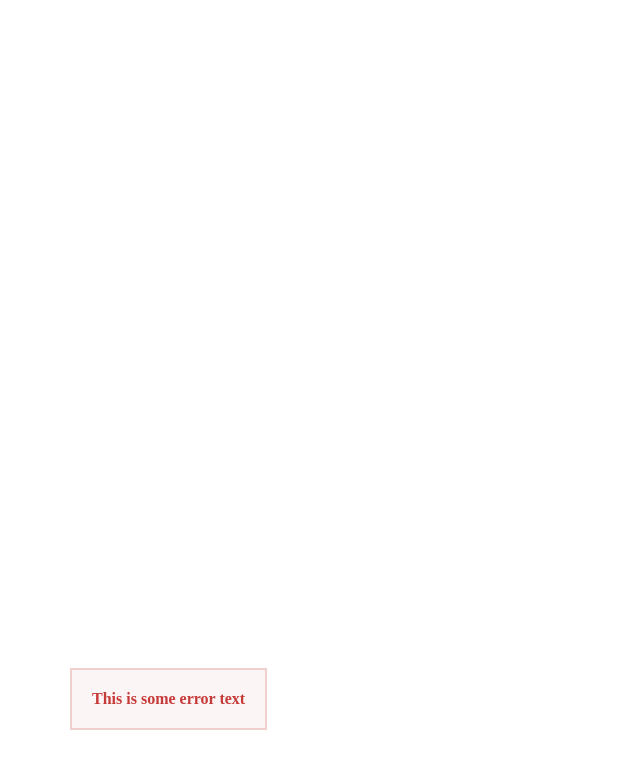
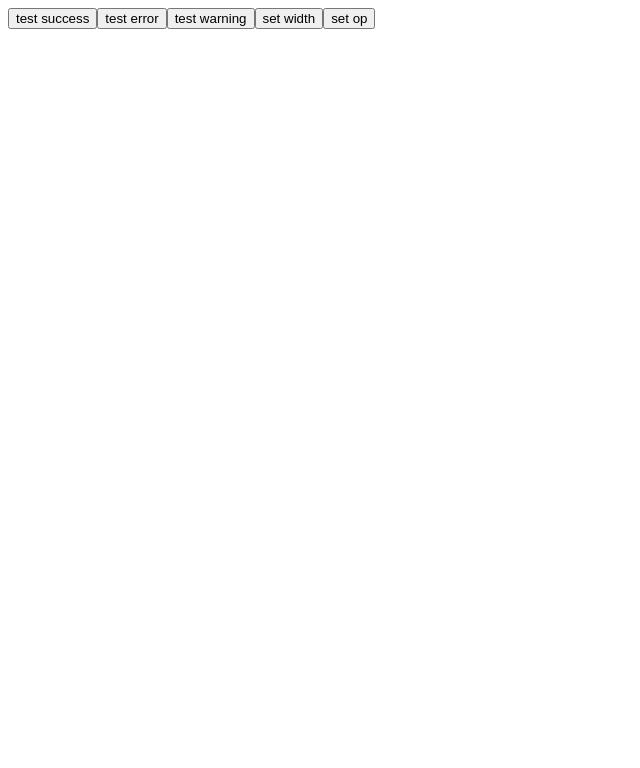
Before and after one commit to PJM178/nvidia-fe-stock-checker, a Next.js app: page / in a window 1280 px wide. Shown: the top 768 px of the page, without its empty margins (0-640 px from the left). Built offline with nearby package versions, Linux system fonts and the light colour scheme.

Commit message:
some snackbar improvements, testing stuff

```diff
--- a/src/app/components/Snackbar.module.css
+++ b/src/app/components/Snackbar.module.css
@@ -1,4 +1,4 @@
-.error-test-container {
+.snackbar-content-container {
   display: flex;
   flex-direction: column;
   gap: 10px;
@@ -7,7 +7,7 @@
   align-items: center;
 }
 
-.error-test-text {
+.snackbar-content-error {
   color: var(--error-text);
   padding: 20px;
   border: var(--error-stroke-weak) 2px solid;
@@ -18,7 +18,7 @@
   width: fit-content;
 }
 
-.warning-test-text {
+.snackbar-content-warning {
   color: var(--warning-text);
   padding: 20px;
   border: var(--warning-stroke-weak) 2px solid;
@@ -29,7 +29,7 @@
   width: fit-content;
 }
 
-.success-test-text {
+.snackbar-content-success {
   color: var(--success-text);
   padding: 20px;
   border: var(--success-stroke-weak) 2px solid;
@@ -40,9 +40,20 @@
   width: fit-content;
 }
 
+.snackbar-content {
+  display: flex;
+  gap: 20px;
+}
+
 .snackbar-container {
   display: flex;
   position: fixed;
   bottom: 50px;
   left: 50px;
+  opacity: 0;
+  transition: opacity 500ms;
 }
+
+.snackbar-container.visible {
+  opacity: 1;
+}
--- a/src/app/components/Snackbar.tsx
+++ b/src/app/components/Snackbar.tsx
@@ -3,52 +3,60 @@
 import { useEffect, useState } from "react";
 import styles from "./Snackbar.module.css";
 
-const Snackbar = () => {
-  const [statusText, setStatusText] = useState<number>(0);
+interface SnackbarProps {
+  type: "success" | "warning" | "error" | null;
+  setNotification: React.Dispatch<React.SetStateAction<"success" | "warning" | "error" | null>>;
+}
+
+const SnackbarWrapper = (props: SnackbarProps) => {
+  const { type } = props;
+
+  if (!type) return null;
+
+  return <Snackbar {...props} />;
+}
+
+const Snackbar = (props: SnackbarProps) => {
+  const { type, setNotification } = props;
+  const [isContentOpen, setIsContentOpen] = useState(false);
 
   useEffect(() => {
-    const interval = setInterval(() => {
-      setStatusText(prevValue => {
-        if (prevValue === 3) {
-          return 1;
-        }
+    setIsContentOpen(true);
 
-        return prevValue + 1;
-      });
-    }, 5000);
+    const timeout = setTimeout(() => {
+      setIsContentOpen(false);
+    }, 20000);
 
     return () => {
-      clearInterval(interval);
+      clearTimeout(timeout);
     }
-  });
+  }, [type]);
 
-  if (!statusText) {
-    return null;
-  }
+  const handleTransitionEnd = () => {
+    if (!isContentOpen) {
+      setNotification(null);
+    }
+  };
 
   return (
-    <div className={styles["snackbar-container"]}>
-      <div className={styles["error-test-container"]}>
-        {statusText === 1 &&
-          <div className={styles["error-test-text"]}>
-            This is some error text
+    <div
+      className={`${styles["snackbar-container"]} ${isContentOpen ? styles["visible"] : ""}`}
+      onTransitionEnd={handleTransitionEnd}
+    >
+      <div className={styles["snackbar-content-container"]}>
+        <div className={styles[`snackbar-content-${type}`]}>
+          <div className={styles[`snackbar-content`]}>
+            <div>
+              This is some message
+            </div>
+            <div>
+              cancel
+            </div>
           </div>
-        }
-
-        {statusText === 2 &&
-          <div className={styles["warning-test-text"]}>
-            This is some warning text
-          </div>
-        }
-
-        {statusText === 3 &&
-          <div className={styles["success-test-text"]}>
-            This is some success text
-          </div>
-        }
+        </div>
       </div>
     </div>
   );
 }
 
-export default Snackbar;
+export default SnackbarWrapper;
--- a/src/app/globals.css
+++ b/src/app/globals.css
@@ -43,3 +43,13 @@ body {
     color-scheme: dark;
   }
 }
+
+
+.transition-test {
+  width: 0px;
+  transition: width 500ms;
+  transition: opacity 500ms;
+  opacity: 1;
+  height: 20px;
+  background-color: white;
+}
--- a/src/app/layout.tsx
+++ b/src/app/layout.tsx
@@ -1,7 +1,6 @@
 import type { Metadata } from "next";
 import { Geist, Geist_Mono } from "next/font/google";
 import "./globals.css";
-import Snackbar from "./components/Snackbar";
 
 const geistSans = Geist({
   variable: "--font-geist-sans",
@@ -27,7 +26,6 @@ export default function RootLayout({
     <html lang="en">
       <body className={`${geistSans.variable} ${geistMono.variable}`}>
         {children}
-        <Snackbar />
       </body>
     </html>
   );
--- a/src/app/page.tsx
+++ b/src/app/page.tsx
@@ -1,13 +1,25 @@
+"use client"
+
+import { useState } from "react";
+import Snackbar from "./components/Snackbar";
 
 export default function Home() {
+  const [notification, setNotification] = useState<"warning" | "success" | "error" | null>(null);
+  const [width, setWidth] = useState(0);
+  const [opacity, setOpacity] = useState(1);
+
   return (
     <div className="">
       <main className="">
+        <button onClick={() => setNotification("success")}>test success</button>
+        <button onClick={() => setNotification("error")}>test error</button>
+        <button onClick={() => setNotification("warning")}>test warning</button>
+        <button onClick={() => setWidth(200)}>set width</button>
+        <button onClick={() => setOpacity(0)}>set op</button>
+        <div className="transition-test" style={{ width: width, opacity: opacity }}></div>
+      </main>
 
-      </main>
-      <footer className="">
-
-      </footer>
+      <Snackbar type={notification} setNotification={setNotification} />
     </div>
   );
 }
```
